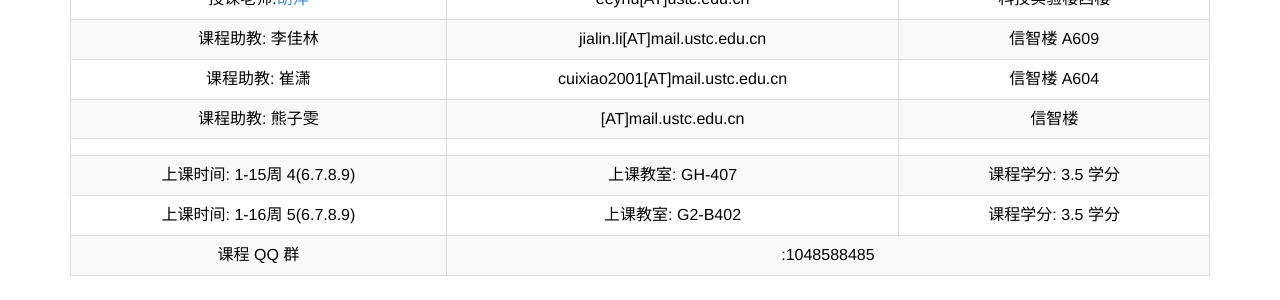
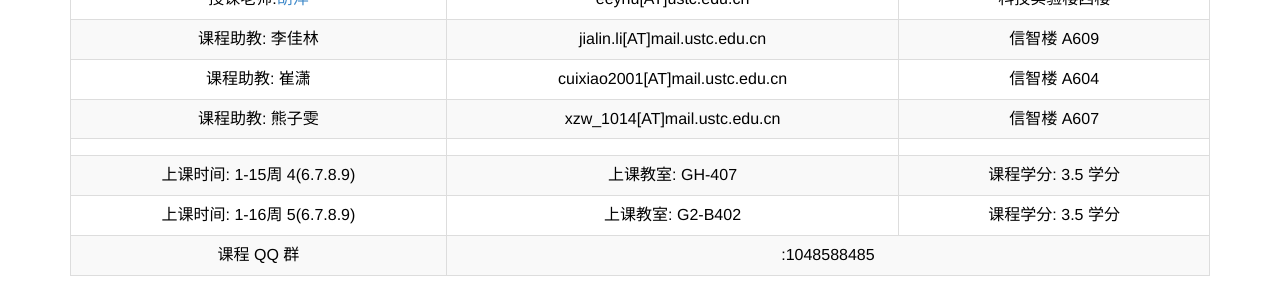
Before and after one commit to ustc-dia/ustc-dia.github.io, a Jekyll site: the page index.html, which Jekyll copies as it is, in a window 1280 px wide and 900 px high. Shown: the part 279-579 px from the top of the window. Built offline with Jekyll 4.4.1, drawn with Linux system fonts in a browser that asks for light colours.

Commit message:
Update course assistant contact information

```diff
--- a/index.html
+++ b/index.html
@@ -107,8 +107,8 @@
 
                 <tr>
                     <td width="33%">课程助教: 熊子雯</a></td>
-                    <td>[AT]mail.ustc.edu.cn</td>
-                    <td>信智楼 </td>
+                    <td>xzw_1014[AT]mail.ustc.edu.cn</td>
+                    <td>信智楼 A607 </td>
                     <!-- <td width="20%"></td> -->
                 </tr>
 
```
